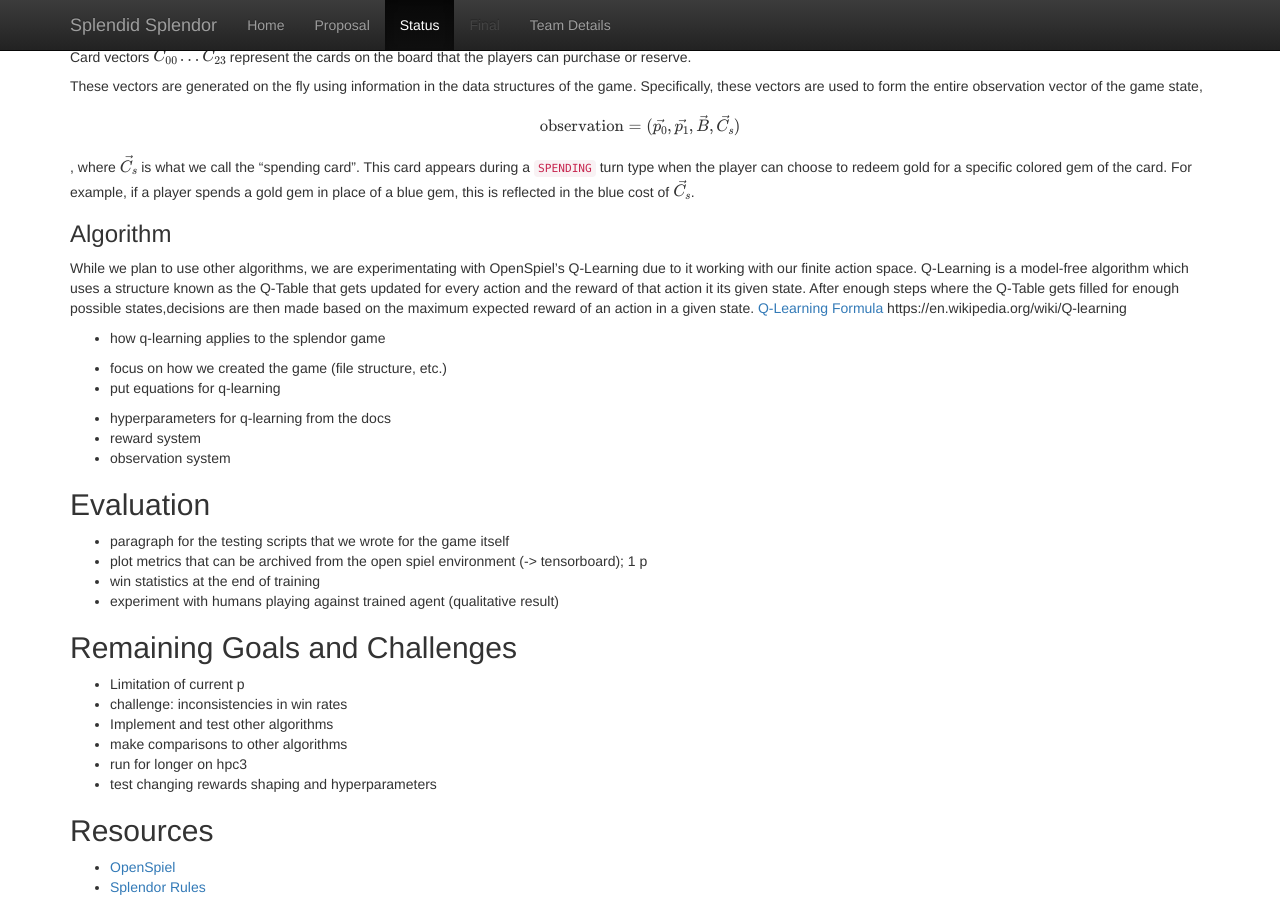
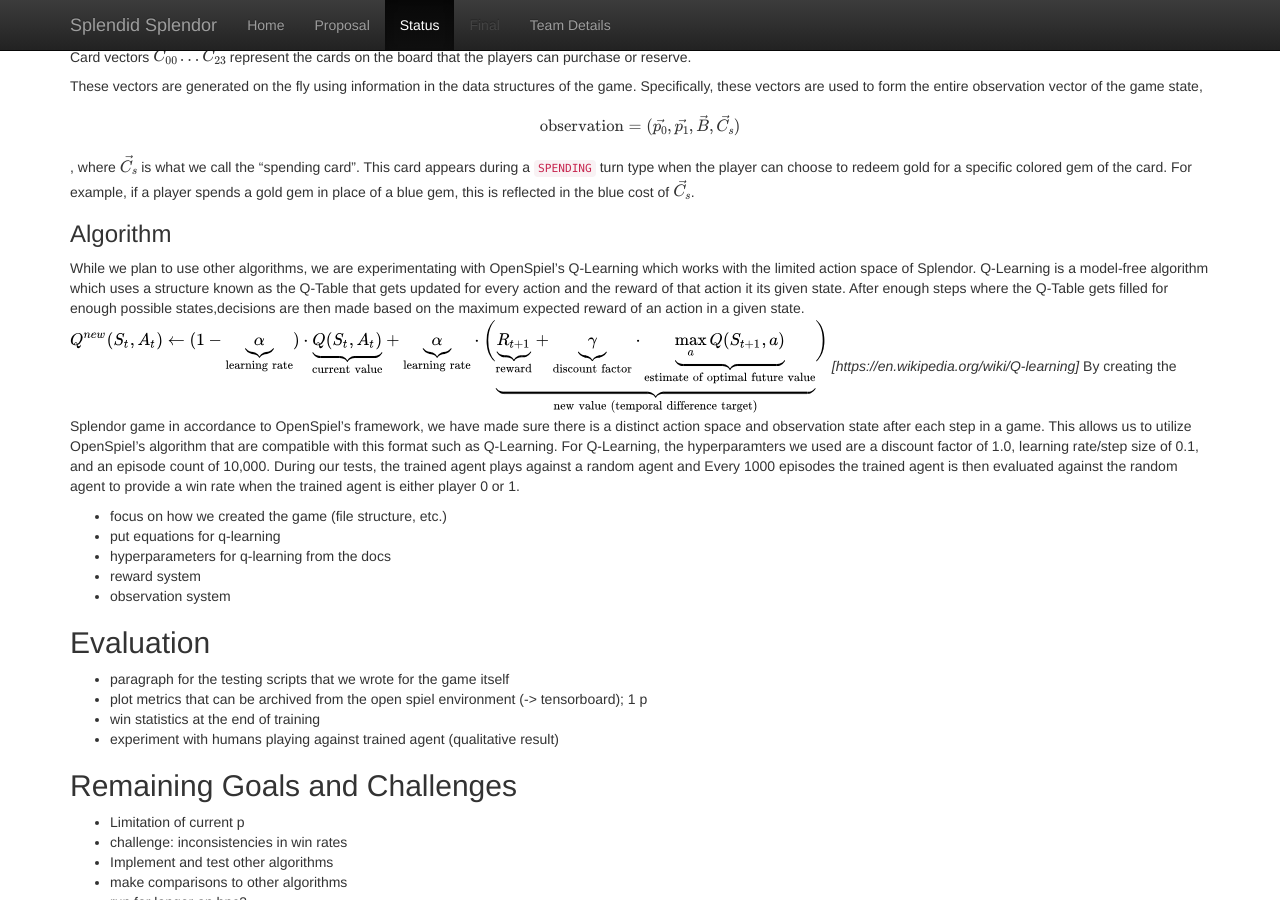
Before and after one commit to Blue0505/SplendidSplendor, a Jekyll site: the page built from docs/status.md, in a window 1280 px wide and 900 px high, scrolled down 615 px. Built offline with Jekyll 4.4.1, drawn with Linux system fonts in a browser that asks for light colours; formulas are drawn with MathJax 3.

Commit message:
Updated algorithm section

```diff
--- a/docs/status.md
+++ b/docs/status.md
@@ -35,15 +35,14 @@ player can choose to redeem gold for a specific colored gem of the card. For exa
 gold gem in place of a blue gem, this is reflected in the blue cost of $\vec{C_s}$.
 
 ### Algorithm
-While we plan to use other algorithms, we are experimentating with OpenSpiel's Q-Learning due to it working with our finite action space. Q-Learning is a model-free algorithm which uses a structure known as the Q-Table that gets updated for every action and the reward of that action it its given state. After enough steps where the Q-Table gets filled for enough possible states,decisions are then made based on the maximum expected reward of an action in a given state.
-[Q-Learning Formula](q-learning.svg)
-https://en.wikipedia.org/wiki/Q-learning
-* how q-learning applies to the splendor game
+While we plan to use other algorithms, we are experimentating with OpenSpiel's Q-Learning which works with the limited action space of Splendor. Q-Learning is a model-free algorithm which uses a structure known as the Q-Table that gets updated for every action and the reward of that action it its given state. After enough steps where the Q-Table gets filled for enough possible states,decisions are then made based on the maximum expected reward of an action in a given state.
+![Q-Learning Formula](q-learning.svg)
+*[https://en.wikipedia.org/wiki/Q-learning]*
+By creating the Splendor game in accordance to OpenSpiel's framework, we have made sure there is a distinct action space and observation state after each step in a game. This allows us to utilize OpenSpiel's algorithm that are compatible with this format such as Q-Learning. For Q-Learning, the hyperparamters we used are a discount factor of 1.0, learning rate/step size of 0.1, and an episode count of 10,000. During our tests, the trained agent plays against a random agent and Every 1000 episodes the trained agent is then evaluated against the random agent to provide a win rate when the trained agent is either player 0 or 1.
 
 
 * focus on how we created the game (file structure, etc.)
 * put equations for q-learning
-
 * hyperparameters for q-learning from the docs
 * reward system
 * observation system
```
